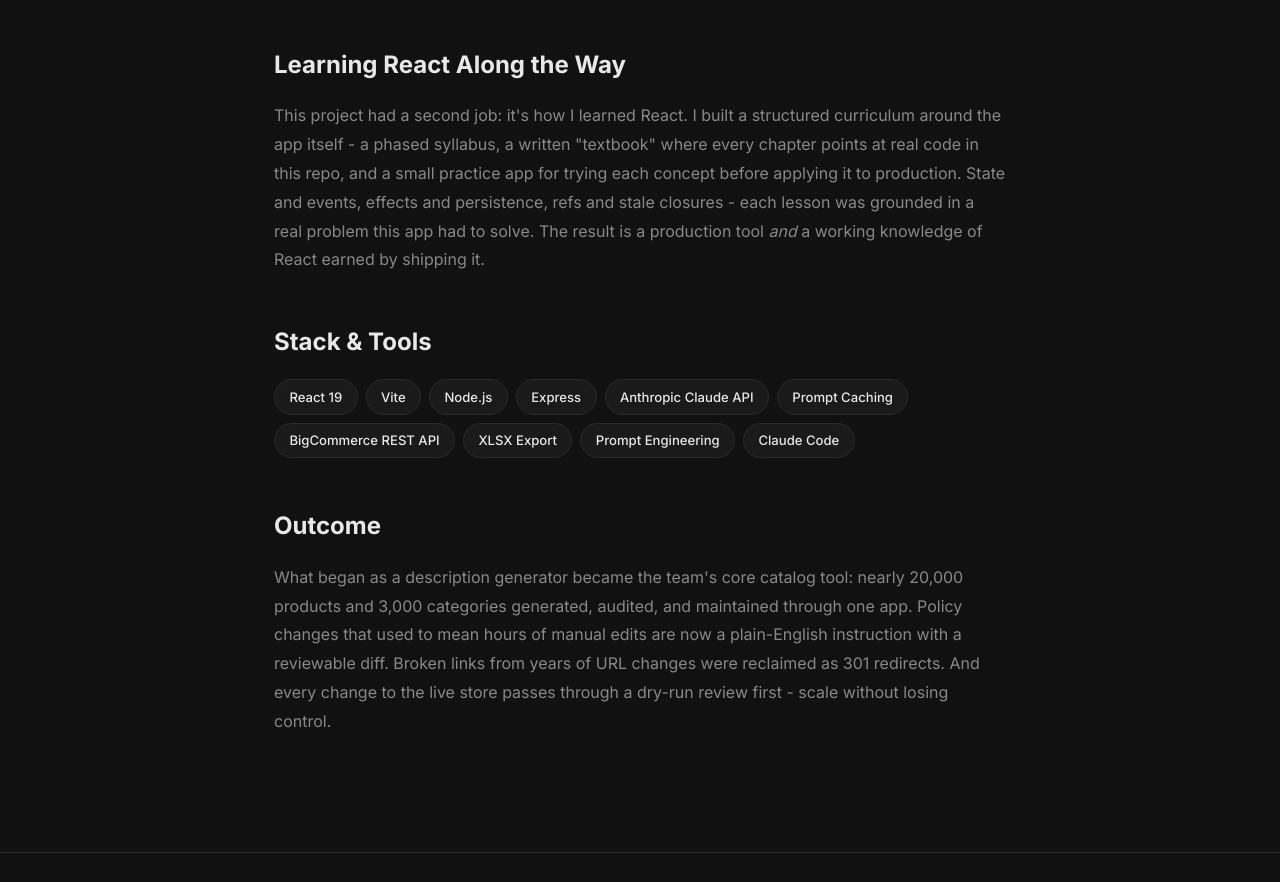
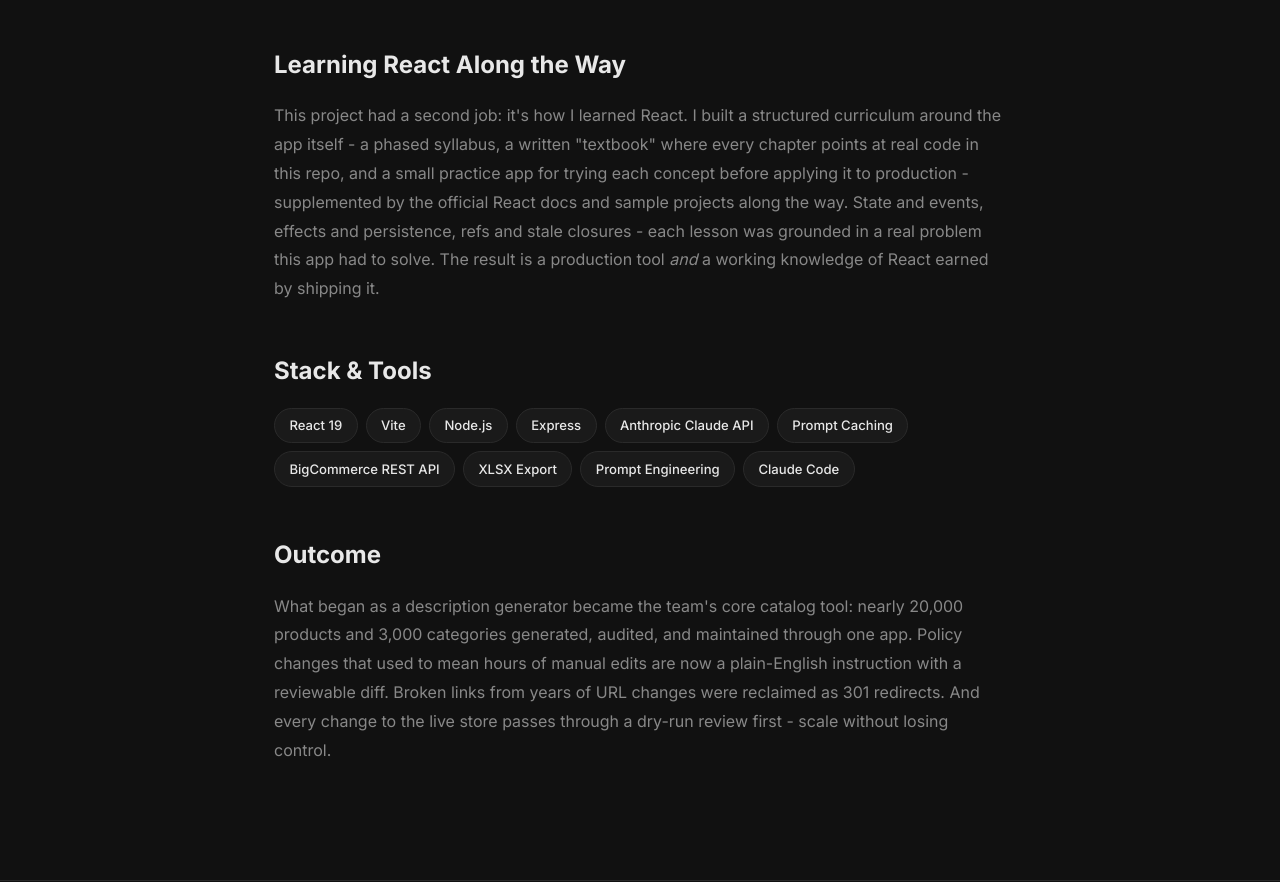
Before and after one commit to malford89/michaelalford.com, a website: page project-content-tools.html in a window 1280 px wide. Shown: the part 5337-6219 px from the top of the page. Drawn offline with Linux system fonts and the light colour scheme.

Commit message:
Credit React docs and sample projects in learning section

```diff
--- a/project-content-tools.html
+++ b/project-content-tools.html
@@ -184,10 +184,11 @@
     <p>
       This project had a second job: it's how I learned React. I built a structured curriculum around the
       app itself  -  a phased syllabus, a written "textbook" where every chapter points at real code in
-      this repo, and a small practice app for trying each concept before applying it to production. State
-      and events, effects and persistence, refs and stale closures  -  each lesson was grounded in a real
-      problem this app had to solve. The result is a production tool <em>and</em> a working knowledge of
-      React earned by shipping it.
+      this repo, and a small practice app for trying each concept before applying it to production  -
+      supplemented by the official React docs and sample projects along the way. State and events, effects
+      and persistence, refs and stale closures  -  each lesson was grounded in a real problem this app had
+      to solve. The result is a production tool <em>and</em> a working knowledge of React earned by
+      shipping it.
     </p>
 
     <h2>Stack &amp; Tools</h2>
```
